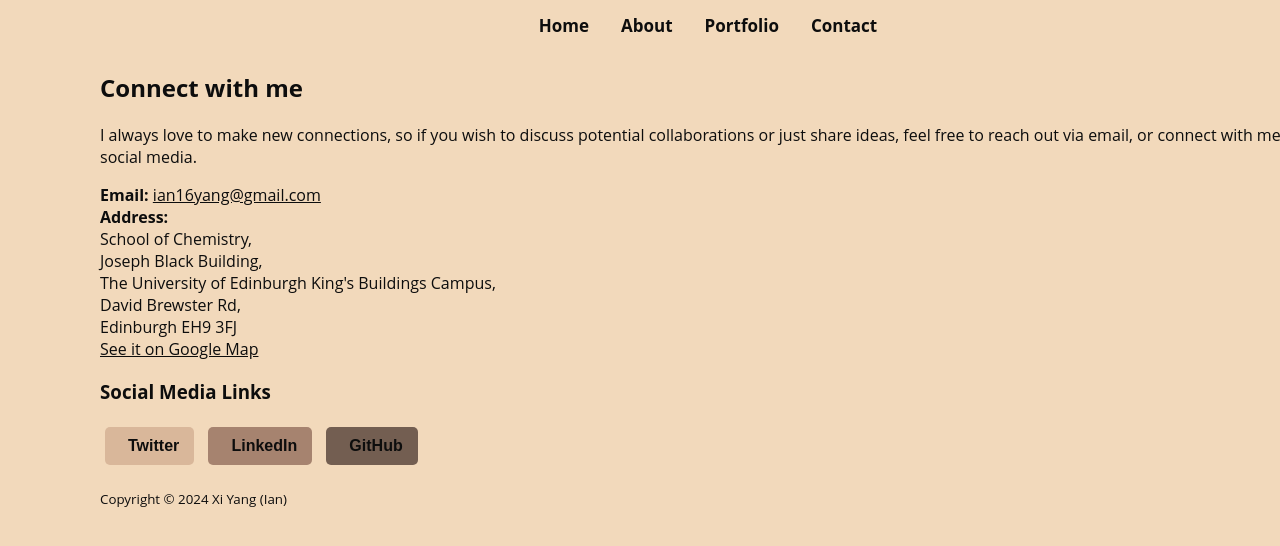
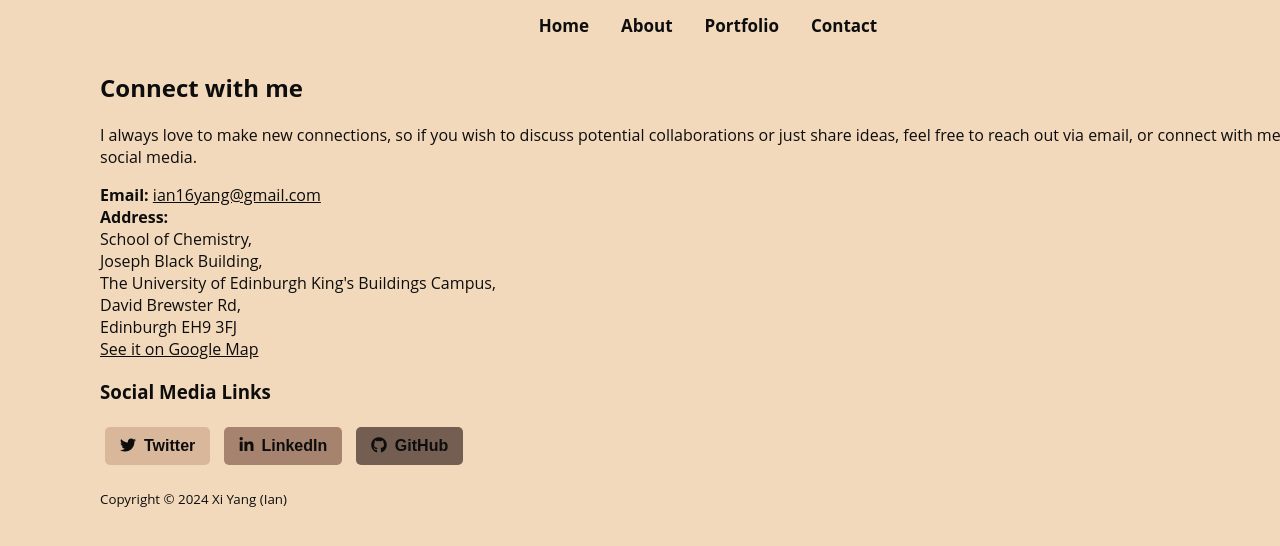
Before and after one commit to GrignardReagent/euchempals.github.io, a Jekyll site: the page built from contact.html, in a window 1280 px wide. Shown: the top 546 px of the page. Built offline with Jekyll 4.4.1, drawn with Linux system fonts in a browser that asks for light colours; nearby versions of some CDN libraries.

Commit message:
fixed styles for social media links

```diff
--- a/_layouts/default.html
+++ b/_layouts/default.html
@@ -4,6 +4,8 @@
     <meta charset="UTF-8">
     <meta name="viewport" content="width=device-width, initial-scale=1.0">
     <link rel="stylesheet" type="text/css" href="stylesheet.css">
+        <!-- SOCIAL MEDIA STYLES -->
+        <link rel="stylesheet" href="https://use.fontawesome.com/releases/v5.8.1/css/all.css">
     <link rel="icon" type="image/png" href="flavicon1.jpg">
     <title>{{ page.title }} | {{ site.title }}</title>
 </head>
--- a/about.html
+++ b/about.html
@@ -7,8 +7,6 @@ title: About Me
 <html lang="en">
 <head>
     <meta charset="UTF-8">
-    <!-- SOCIAL MEDIA STYLES -->
-    <link rel="stylesheet" href="https://use.fontawesome.com/releases/v5.8.1/css/all.css">
     <title>{{ page.title }}</title>
 </head>
 <body>
```
